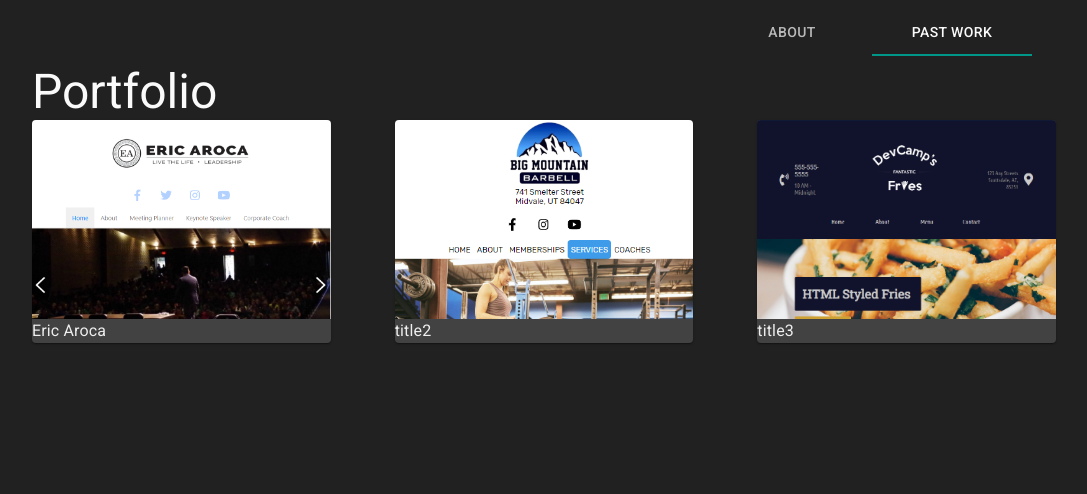
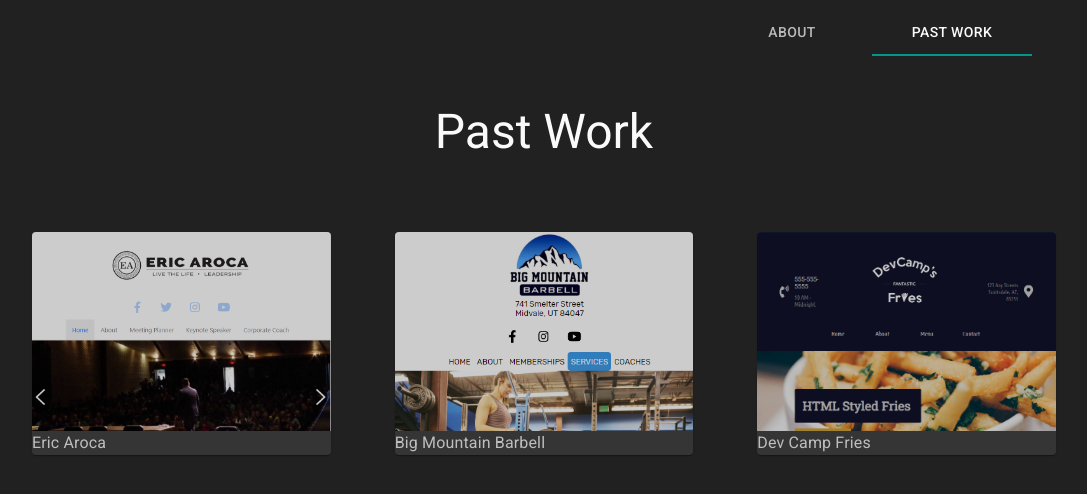
Before and after one commit to kysen/kysen-portfolio-section, a React (Create React App) app: page /past-work in a window 1280 px wide. Shown: the top 494 px of the page, without its empty margins (96-1183 px from the left). Built offline with nearby package versions, Linux system fonts and the light colour scheme.

Commit message:
pushing to netlify

```diff
--- a/src/views/HomeScreen/HomeScreen.js
+++ b/src/views/HomeScreen/HomeScreen.js
@@ -20,6 +20,15 @@
       <Typography component="div" className={classes.header} variant="h2">
         <Box textAlign="center">Kysen Jackman</Box>{" "}
       </Typography>
+      <Typography component="div" className={classes.header} variant="h5">
+        <Box textAlign="center">
+          Portfolio Website for Kysen Jackman, Fullstack Web Developer with
+          React.js and Python
+        </Box>{" "}
+      </Typography>
+      <Typography component="div" className={classes.header} variant="h6">
+        <Box textAlign="center">This website is a work in progress</Box>{" "}
+      </Typography>
     </div>
   );
 }
--- a/src/views/PastWork/PastWork.js
+++ b/src/views/PastWork/PastWork.js
@@ -12,16 +12,39 @@
 const useStyles = makeStyles(theme => ({
   root: {
     width: "80vw",
+    display: "flex",
+    flexDirection: "column",
+    alignItems: "center",
+    marginTop: 40,
   },
   paper: {
     display: "flex",
     flexDirection: "column",
+
+    "&:hover": {
+      textDecoration: "none",
+    },
   },
   thumbnail: {
     width: "100%",
     height: "width",
     borderTopLeftRadius: 4,
     borderTopRightRadius: 4,
+  },
+  title: {
+    color: "",
+  },
+  gridContainer: {
+    marginTop: 40,
+  },
+  item: {
+    cursor: "pointer",
+    filter: "brightness(80%)",
+    transition: ".2s ease-in-out",
+
+    "&:hover": {
+      filter: "brightness(100%)",
+    },
   },
 }));
 
@@ -34,14 +57,14 @@
     url: "https://www.ericaroca.com/",
   },
   {
-    title: "title2",
+    title: "Big Mountain Barbell",
     thumbnail: barbellThumb,
     screenShot: friesSite,
     description: "description",
     url: "https://bmbarbell.netlify.com/",
   },
   {
-    title: "title3",
+    title: "Dev Camp Fries",
     thumbnail: friesThumb,
     screenShot: friesSite,
     description: "description",
@@ -52,19 +75,17 @@
 const renderPorfolioItem = classes => {
   return portfolioItems.map((item, index) => {
     return (
-      <Grid item xs={12} md={6} lg={4} key={index}>
+      <Grid className={classes.item} item xs={12} md={6} lg={4} key={index}>
+        <Link href={item.url}>
           <Paper className={classes.paper}>
             <Box
               component="img"
               src={item.thumbnail}
               className={classes.thumbnail}
             />
-          <Typography>
-            <Link color="primary" href={item.url}>
-              {item.title}
+            <Typography>{item.title}</Typography>
+          </Paper>
         </Link>
-          </Typography>
-        </Paper>
       </Grid>
     );
   });
@@ -76,7 +97,7 @@
   return (
     <div className={classes.root}>
       <Typography variant="h3" className={classes.title}>
-        Portfolio
+        Past Work
       </Typography>
       <Grid container spacing={8} className={classes.gridContainer}>
         {renderPorfolioItem(classes)}
```
Lines whose indentation alone changed are shown as unchanged.
